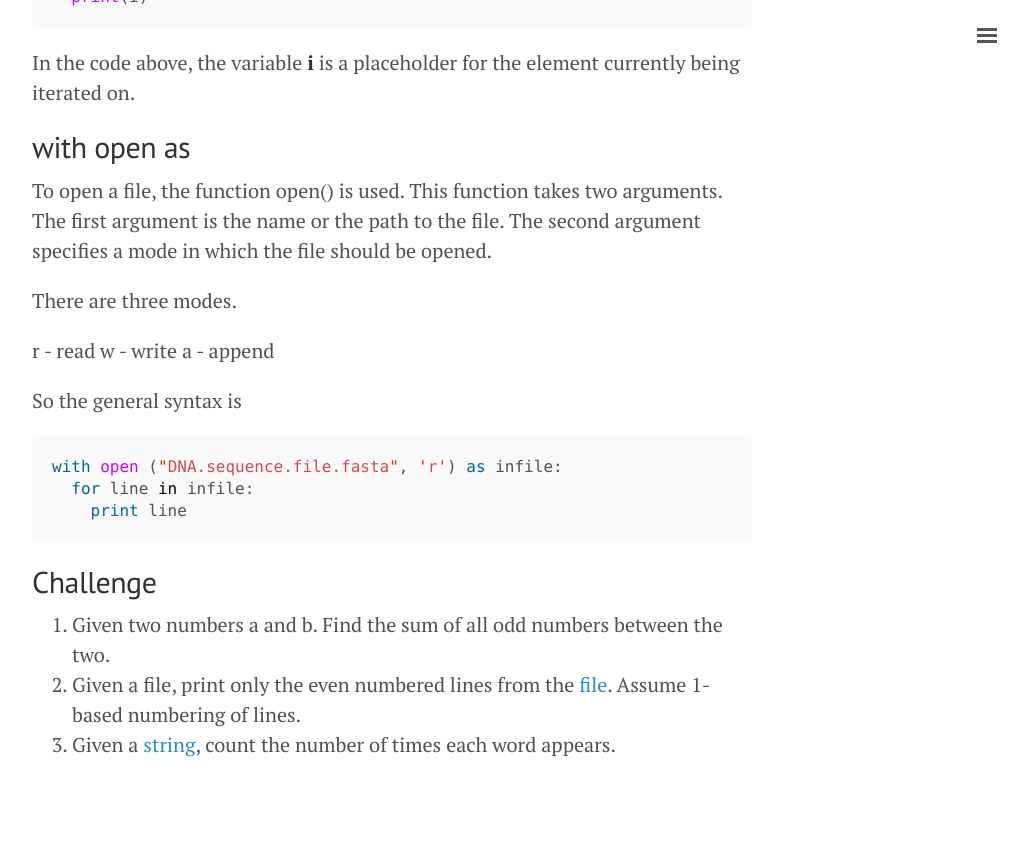
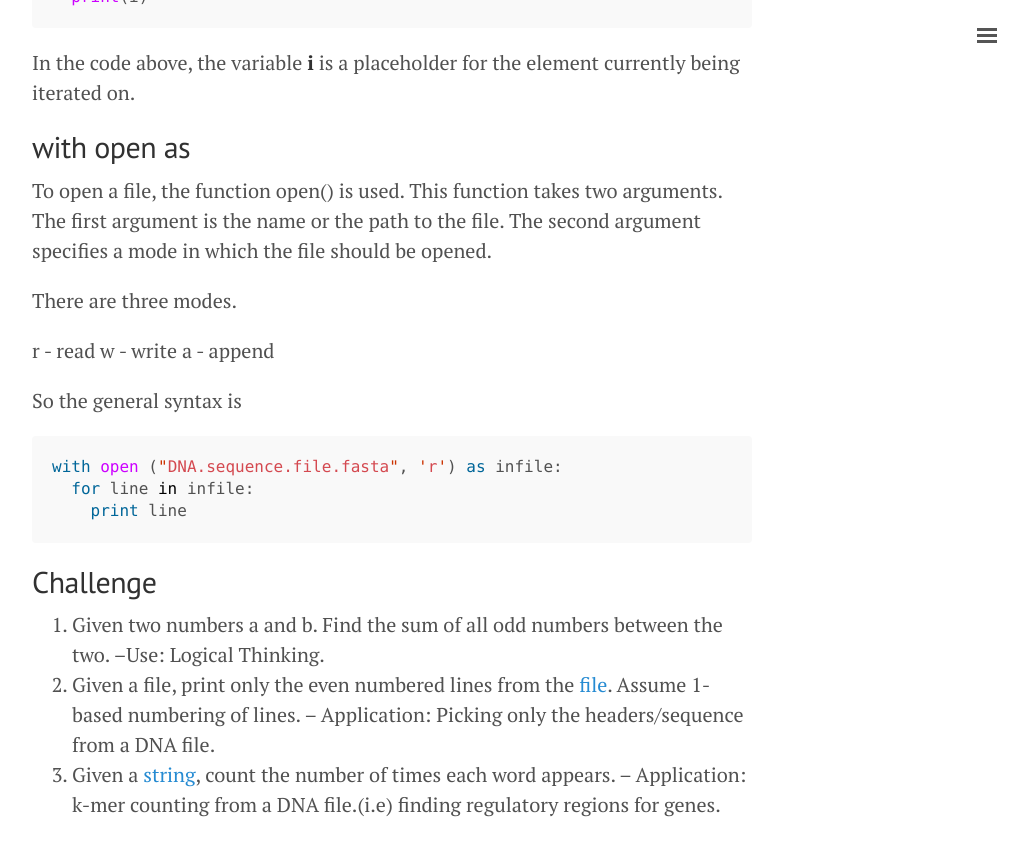
Before and after one commit to bio-python/bio-python.github.io, a Jekyll site: the page built from 4.md, in a window 1280 px wide and 900 px high, scrolled down 5249 px. Shown: the top 856 px of the window, without its empty margins (248-1276 px from the left). Built offline with Jekyll 4.4.1, drawn with Linux system fonts in a browser that asks for light colours.

Commit message:
updating lessons with applications and uses.

````diff
--- a/4.md
+++ b/4.md
@@ -92,9 +92,9 @@ sed -ei 's/U/X/g' protein-sequence.txt
 ```
 ### Challenge
 
-1. Extract *protein product* and *description* in the following tab-separated(tab) [file](./Thamnophis_Protein_table.txt) into a comma-separated (csv) file.
+1. Extract *protein product* and *description* in the following tab-separated(tab) [file](./data/Thamnophis_Protein_table.txt) into a comma-separated (csv) file.
 2. A software that calls for bases while sequencing had a bug which made all the Adenine in the sequence marked as "X" instead of "A". You called the customer support and they fixed the bug by releasing a new update to the software. But your lab had insufficient fund to update to the newer version. You inform your PI and he tells you to write a script to fix this issue in your sequence. How will you fix this? (You can not update the software using personal funds)
-3. Search the following 8 nucleotide sequence in this [file](../Day3/dna.example.fasta): "tagctgatc". Report the lines in which they occur.
+3. Search the following 8 nucleotide sequence in this [file](./data/dna.example.fasta): "tagctgatc". Report the lines in which they occur.
 
 # Python
 
@@ -185,6 +185,6 @@ with open ("DNA.sequence.file.fasta", 'r') as infile:
 
 ## Challenge
 
-1. Given two numbers a and b. Find the sum of all odd numbers between the two.
-2. Given a file, print only the even numbered lines from the [file](./data/Even-lines-file.txt).  Assume 1-based numbering of lines.
-3. Given a [string](./data/word-count.txt), count the number of times each word appears.
+1. Given two numbers a and b. Find the sum of all odd numbers between the two. --Use: Logical Thinking.
+2. Given a file, print only the even numbered lines from the [file](./data/Even-lines-file.txt).  Assume 1-based numbering of lines. -- Application: Picking only the headers/sequence from a DNA file.
+3. Given a [string](./data/word-count.txt), count the number of times each word appears. -- Application: k-mer counting from a DNA file.(i.e) finding regulatory regions for genes.
````
